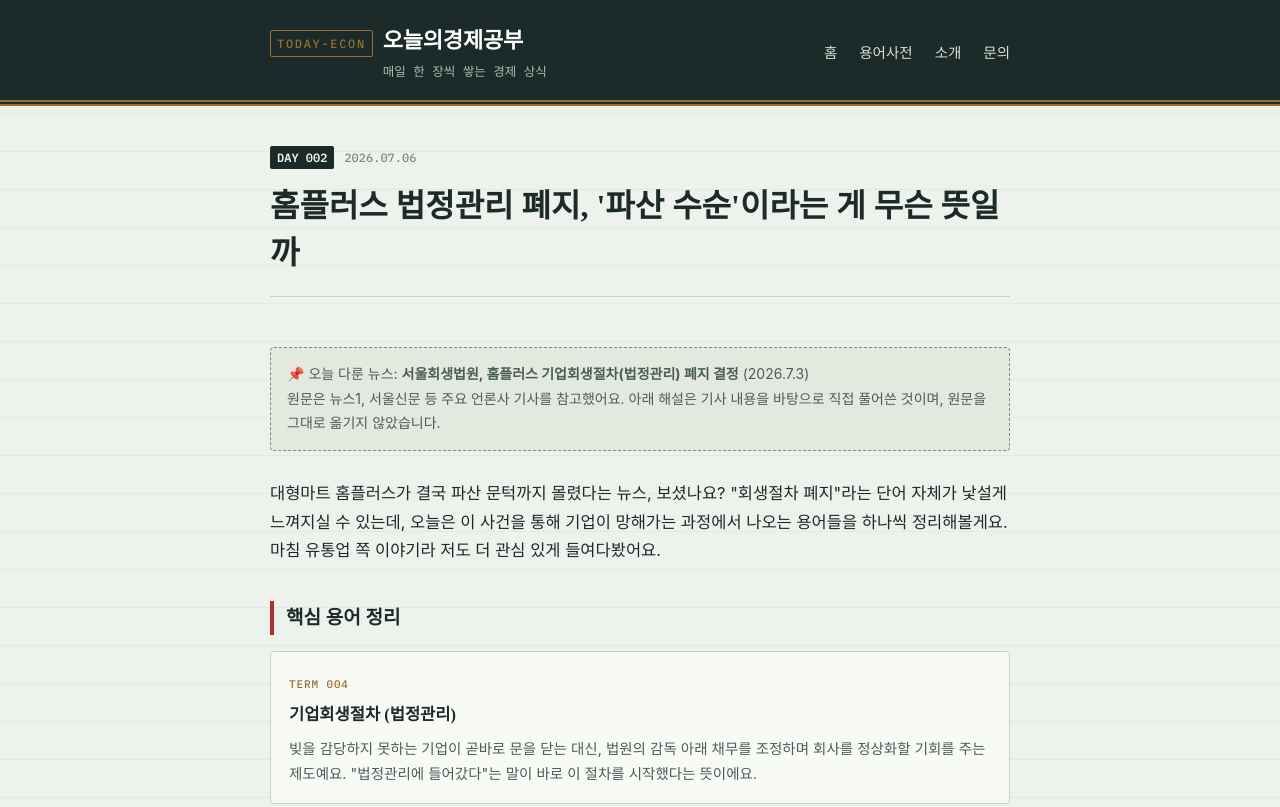
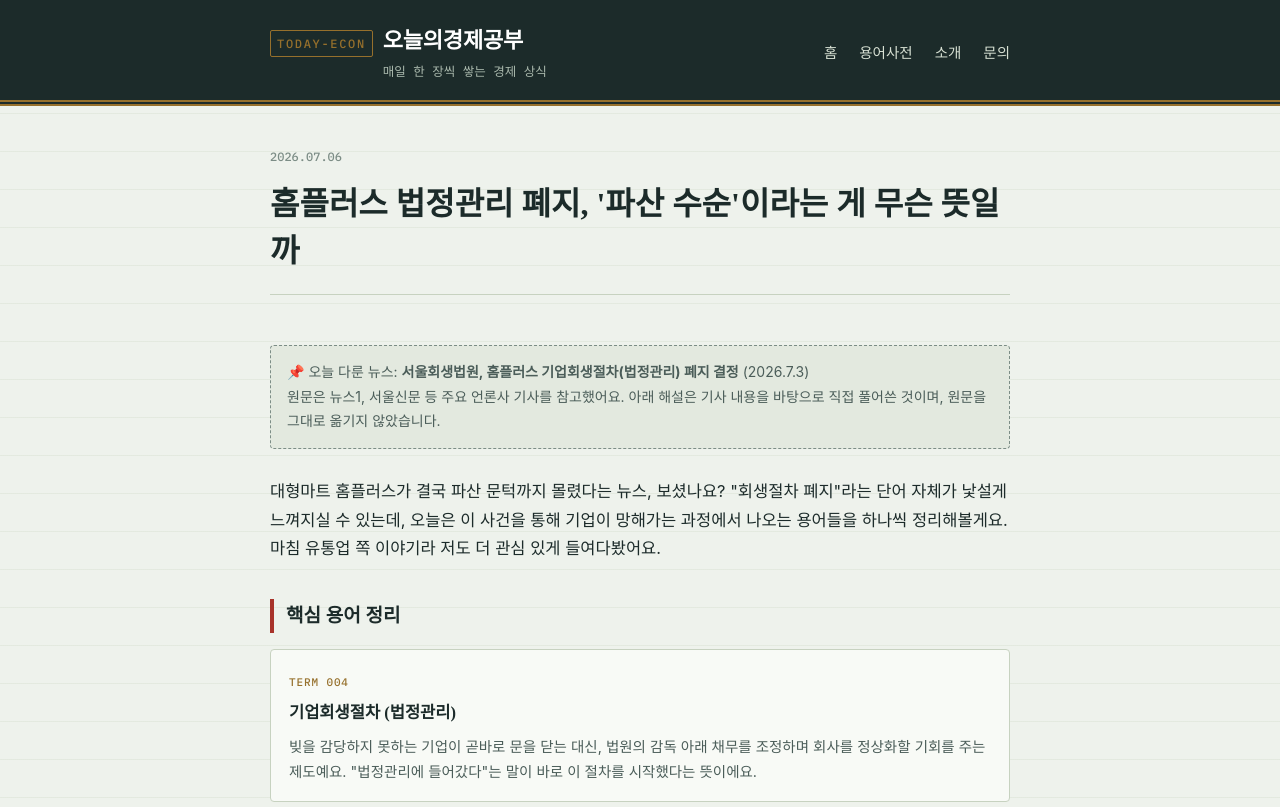
Before and after one commit to kimpobblare1/econeasy, a plain HTML site: page posts/day-002.html in a window 1280 px wide. Shown: the top 807 px of the page. Drawn offline with Linux system fonts and the light colour scheme; a web font is replaced by a local one.

Commit message:
Update day-002.html

```diff
--- a/posts/day-002.html
+++ b/posts/day-002.html
@@ -31,8 +31,7 @@
 
   <div class="post-head">
     <div class="entry-meta">
-      <span class="day-badge">DAY 002</span>
-      <span>2026.07.06</span>
+      <span class="plain-date">2026.07.06</span>
     </div>
     <h1>홈플러스 법정관리 폐지, '파산 수순'이라는 게 무슨 뜻일까</h1>
   </div>
```
